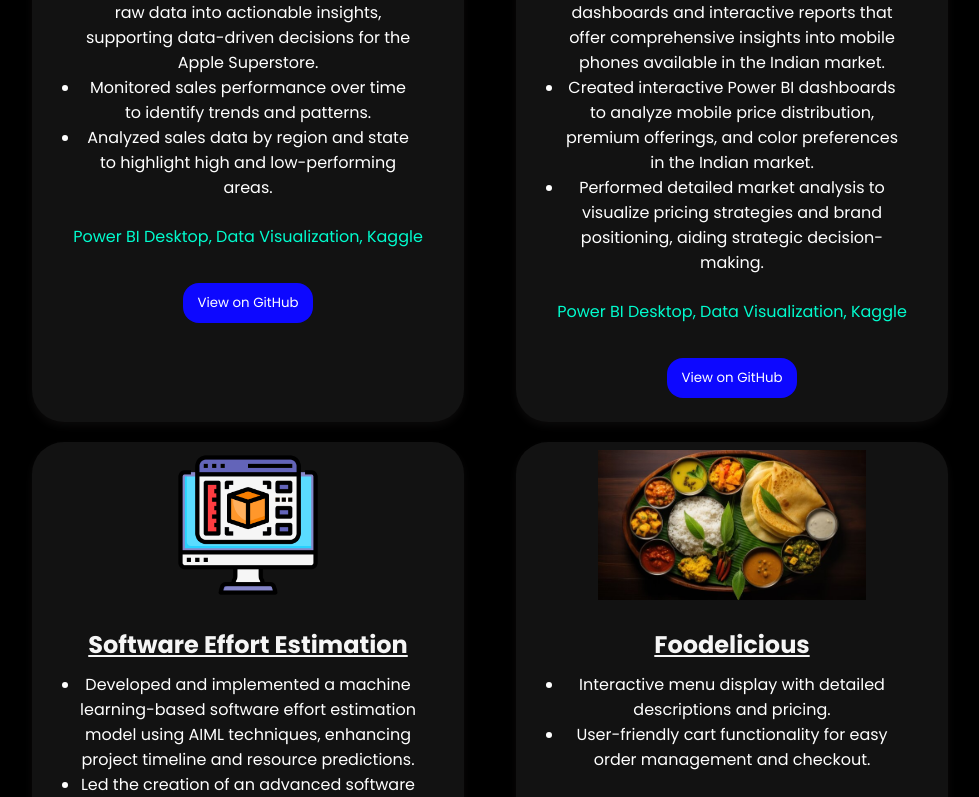
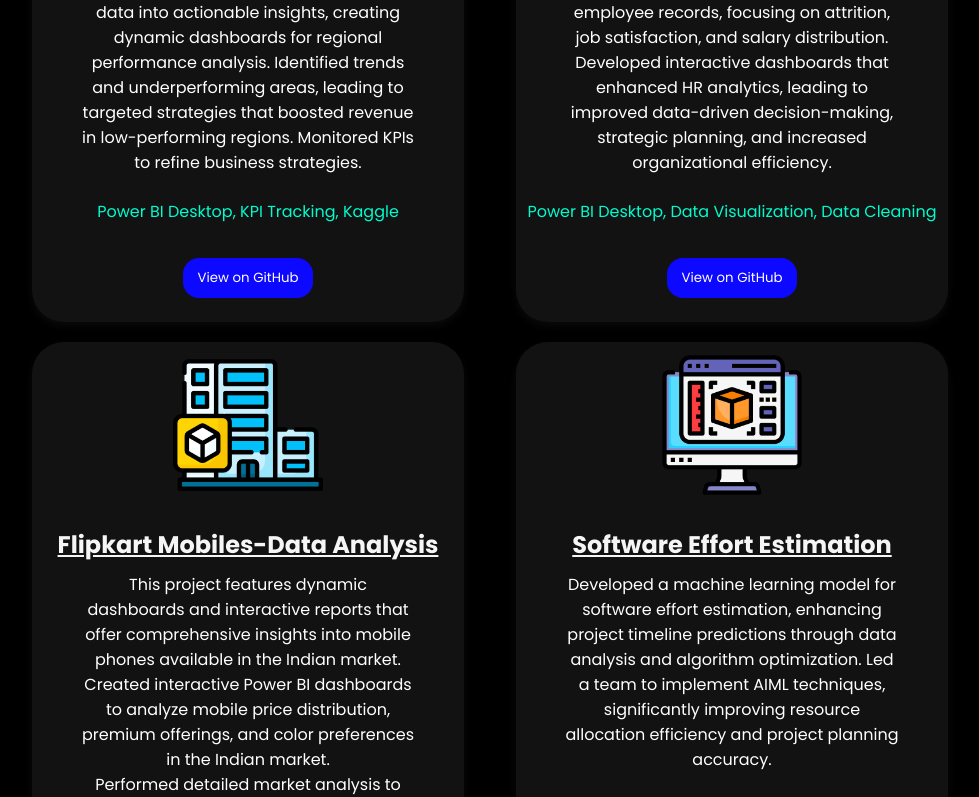
Before and after one commit to rakii17/Portfolio, a React (Create React App) app: page / in a window 1280 px wide. Shown: the part 1727-2524 px from the top of the page, without its empty margins (150-1129 px from the left). Built offline with nearby package versions, Linux system fonts and the light colour scheme.

Commit message:
Updated Projects.js

```diff
--- a/src/components/Projects/projects.css
+++ b/src/components/Projects/projects.css
@@ -58,7 +58,7 @@
 }
 
 .project-features {
-    list-style-type: disc;
+    list-style-type:none;
     margin-left: 3rem;
     margin-right: 3rem;
     color: white;
--- a/src/components/Projects/projects.js
+++ b/src/components/Projects/projects.js
@@ -2,6 +2,7 @@
 import './projects.css';
 import food from '../../assets/food.jpg';
 import portfolio from '../../assets/portfolio.jpg';
+import hr_analytics from '../../assets/business-analyst.png';
 import pyml from '../../assets/model.png'
 import store from '../../assets/store.png'
 import analysis from '../../assets/analysis.png'
@@ -11,11 +12,21 @@
   {
     image: store,
     title: 'Apple Store-Data Analysis',
-    features: ['Implemented Power BI features to turn raw data into actionable insights, supporting data-driven decisions for the Apple Superstore.',' Monitored sales performance over time to identify trends and patterns.', 'Analyzed sales data by region and state to highlight high and low-performing areas.'],
-    techStack: ['Power BI Desktop', 'Data Visualization','Kaggle'],
+    features: ['Utilized Power BI to transform raw sales data into actionable insights, creating dynamic dashboards for regional performance analysis. Identified trends and underperforming areas, leading to targeted strategies that boosted revenue in low-performing regions. Monitored KPIs to refine business strategies.'],
+    techStack: ['Power BI Desktop', 'KPI Tracking','Kaggle'],
     githubLink: 'https://github.com/rakii17/Super-Store-Data-Analysis '
   }
   ,
+
+  {
+    image: hr_analytics,
+    title: 'HR Analytics',
+    features: ['Utilized Power BI to analyze over 1,400 employee records, focusing on attrition, job satisfaction, and salary distribution. Developed interactive dashboards that enhanced HR analytics, leading to improved data-driven decision-making, strategic planning, and increased organizational efficiency.'],
+    techStack: ['Power BI Desktop', 'Data Visualization','Data Cleaning'],
+    githubLink: 'https://github.com/rakii17/HR-Analytics '
+  }
+  ,
+
   {
     image: analysis,
     title: 'Flipkart Mobiles-Data Analysis',
@@ -27,7 +38,7 @@
   {
     image: pyml,
     title: 'Software Effort Estimation',
-    features: ['Developed and implemented a machine learning-based software effort estimation model using AIML techniques, enhancing project timeline and resource predictions.', 'Led the creation of an advanced software effort estimation solution, applying machine learning principles to improve project management efficiency.'],
+    features: ['Developed a machine learning model for software effort estimation, enhancing project timeline predictions through data analysis and algorithm optimization. Led a team to implement AIML techniques, significantly improving resource allocation efficiency and project planning accuracy.'],
     techStack: ['Python', 'Matplotlib','Pandas', 'Numpy'],
     githubLink: 'https://github.com/rakii17/'
   }
```
Also changed, not shown: src/assets/business-analyst.png (added).
